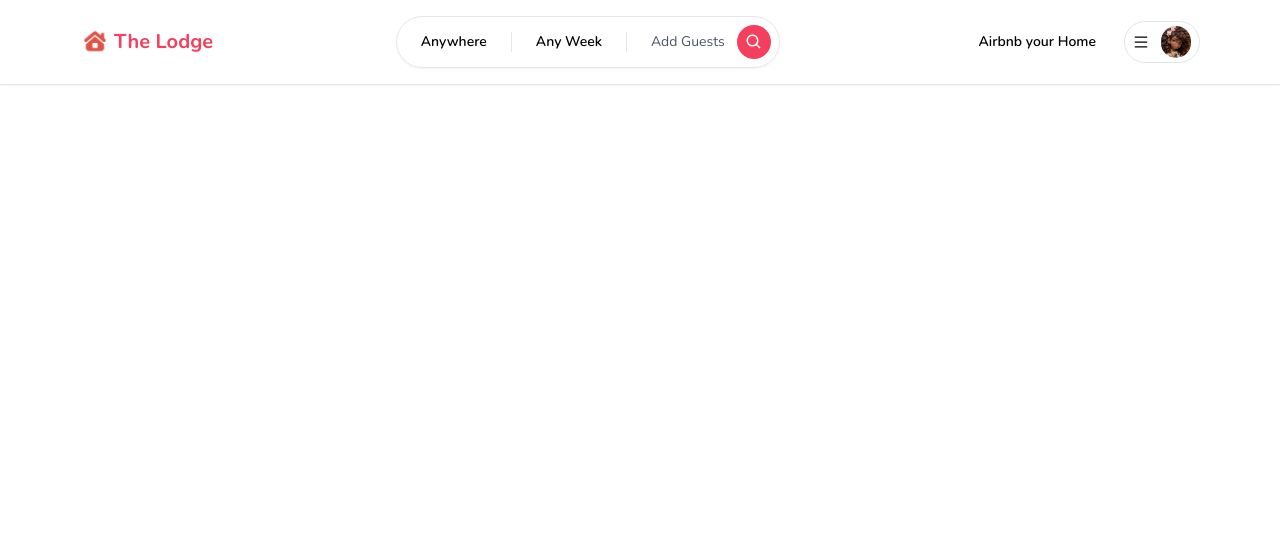
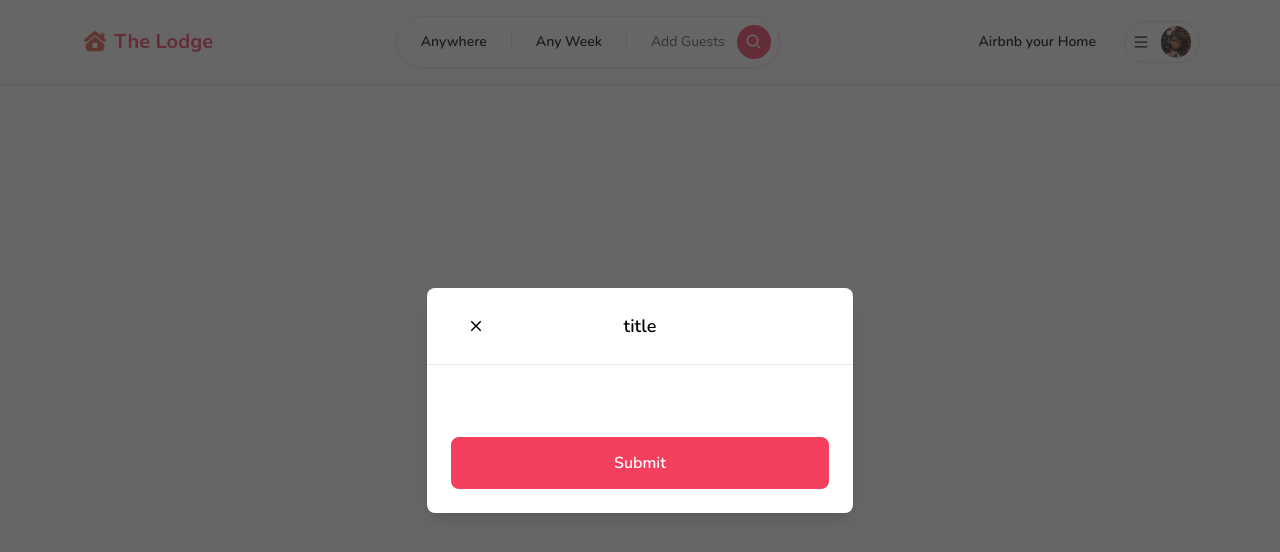
Before and after one commit to Ariiieee/the_lodge, a Next.js app: page / in a window 1280 px wide. Shown: the top 552 px of the page. Built offline with nearby package versions, Linux system fonts and the light colour scheme.

Commit message:
added the button component

```diff
--- /dev/null
+++ b/app/components/Button.tsx
@@ -0,0 +1,51 @@
+"use client";
+
+import { IconType } from "react-icons";
+
+interface ButtonProps {
+	label: string;
+	onClick: (e: React.MouseEvent<HTMLButtonElement>) => void;
+	disabled?: boolean;
+	outline?: boolean;
+	small?: boolean;
+	icon?: IconType;
+}
+
+const Button: React.FC<ButtonProps> = ({
+	label,
+	onClick,
+	disabled,
+	outline,
+	small,
+	icon: Icon,
+}: ButtonProps) => {
+	return (
+		<button
+			onClick={onClick}
+			disabled={disabled}
+			className={`
+      relative
+      disabled:opacity-70
+      disabled:cursor-not-allowed
+      rounded-lg
+      hover:opacity-80
+      transition
+      w-full
+      ${outline ? "bg-white" : "bg-rose-500"}
+      ${outline ? "border-black" : "border-rose-500"}
+      ${outline ? "text-black" : "text-white"}
+      ${small ? "py-1" : "py-3"}
+      ${small ? "text-sm" : "text-md"}
+      ${small ? "py-1" : "py-3"}
+		${small ? "font-light" : "font-semibold"}
+		${small ? "border-[1px]" : "border-2"}
+
+   `}
+		>
+			{Icon && <Icon className="absolute top-4 left-3" size={24} />}
+			{label}
+		</button>
+	);
+};
+
+export default Button;
--- /dev/null
+++ b/app/components/modal/Modal.tsx
@@ -0,0 +1,132 @@
+"use client";
+
+import React, { useCallback, useEffect, useState } from "react";
+import { IoMdClose } from "react-icons/io";
+import Button from "../Button";
+
+interface ModalProps {
+	isOpen?: boolean;
+	onClose: () => void;
+	onSubmit: () => void;
+	title?: string;
+	footer?: React.ReactElement;
+	body?: React.ReactElement;
+	actionLabel: string;
+	secondaryActionLabel?: string;
+	secondaryAction?: () => void;
+	disabled: boolean;
+}
+const Modal: React.FC<ModalProps> = ({
+	isOpen,
+	onClose,
+	onSubmit,
+	title,
+	footer,
+	body,
+	actionLabel,
+	secondaryAction,
+	secondaryActionLabel,
+	disabled,
+}) => {
+	const [showModal, setShowModal] = useState(isOpen);
+	useEffect(() => {
+		setShowModal(isOpen);
+	}, [isOpen]);
+
+	const handleModalClose = useCallback(() => {
+		if (disabled) {
+			return;
+		}
+		setShowModal(false);
+
+		setTimeout(() => {
+			onClose();
+		}, 300);
+	}, [disabled, onClose]);
+
+	const handleSubmit = useCallback(() => {
+		if (disabled) {
+			return;
+		}
+
+		onSubmit();
+	}, [disabled, onSubmit]);
+
+	const handleSecondaryAction = useCallback(() => {
+		if (disabled || !secondaryAction) {
+			return;
+		}
+		secondaryAction();
+	}, [disabled, secondaryAction]);
+
+	if (!isOpen) {
+		return null;
+	}
+	return (
+		<div className="flex justify-center items-center overflow-x-hidden overflow-y-auto fixed inset-0 z-50 outline-none focus:outline-none bg-neutral-800/70">
+			<div
+				className="
+					relative
+					w-full
+					md:w-4/6
+					lg:w-3/6
+					xl:w-2/6
+					my-6
+					mx-auto
+					h-full
+					md-auto
+					lg:h-auto"
+			>
+				{/* CONTENT */}
+				<div
+					className={`
+					translate
+					duration-300
+					h-full
+					${showModal ? "translate-y-0" : "translate-y-full"}
+					${showModal ? "opacity-100" : "opacity-0"}
+					`}
+				>
+					<div
+						className="
+					    translate h-full lg:h-auto md:h-auto border-0 rounded-lg shadow-lg relative flex flex-col w-full bg-white outline-none focus:outline-none
+					   "
+					>
+						{/* header */}
+						<div className="flex items-center justify-center p-6 rounded-t relative border-b-[1px]">
+							<button
+								onClick={handleModalClose}
+								className="p-1 border-0 hover:opacity-70 transition absolute left-9"
+							>
+								<IoMdClose size={18} />
+							</button>
+							<div className="text-lg font-semibold">{title}</div>
+						</div>
+						{/*BODY */}
+						<div className="relative p-6 flex-auto">{body}</div>
+						{/* FOOTER */}
+						<div className="flex flex-col p-6 gap-2">
+							<div className="flex flex-row gap-4 items-center w-full">
+								{secondaryAction && secondaryActionLabel && (
+									<Button
+										outline
+										disabled={disabled}
+										onClick={handleSecondaryAction}
+										label={secondaryActionLabel}
+									/>
+								)}
+								<Button
+									disabled={disabled}
+									onClick={handleSubmit}
+									label={actionLabel}
+								/>
+							</div>
+						</div>
+					</div>
+				</div>
+			</div>
+		</div>
+	);
+};
+
+export default Modal;
--- a/app/components/navbar/UserMenu.tsx
+++ b/app/components/navbar/UserMenu.tsx
@@ -31,7 +31,7 @@
 			{isOpen && (
 				<div
 					className="absolute rounded-xl shadow-md w-[40vw] md:w-3/4
-				bg-white overflow-hidden right-0 top-12 text-sm"
+				   bg-white overflow-hidden right-0 top-12 text-sm"
 				>
 					<div className="flex flex-col cursor-pointer">
 						<MenuItem onClick={() => {}} label="Login" />
--- a/app/layout.tsx
+++ b/app/layout.tsx
@@ -2,6 +2,7 @@
 import { Nunito } from "next/font/google";
 
 import Navbar from "./components/navbar/Navbar";
+import Modal from "./components/modal/Modal";
 
 const nunito = Nunito({ subsets: ["latin"] });
 
@@ -18,6 +19,7 @@
 	return (
 		<html lang="en">
 			<body className={nunito.className}>
+				<Modal isOpen actionLabel="Submit" title="title" />
 				<Navbar />
 				{children}
 			</body>
```
